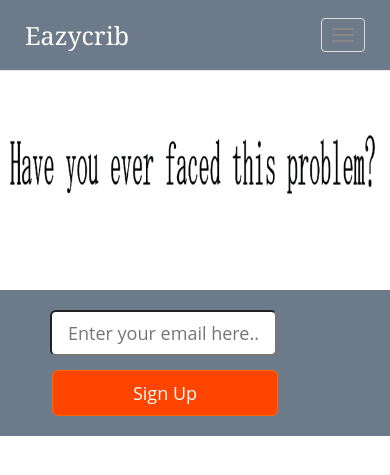
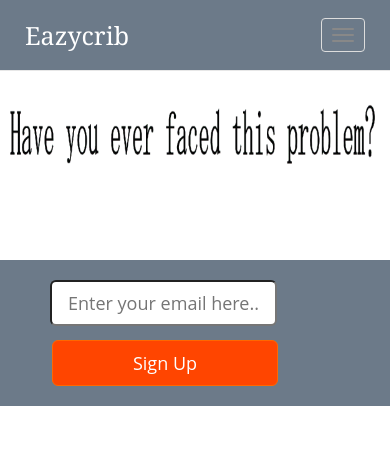
Before and after one commit to bernardAdark/eazycrib, a PHP site: page / in a window 390 px wide; the page is wider, and only the part inside the window is pictured. Shown: the top 475 px of that part. Run offline with PHP 8.4, Linux system fonts and the light colour scheme; some libraries are stand-ins or nearby versions.

Commit message:
Responsive

```diff
--- a/css/style.css
+++ b/css/style.css
@@ -131,7 +131,7 @@ h2 #signup-success #signup-error {
    	min-width: 130%;
    	margin-left: -50px;
    	margin-right: 0px;
-    margin-top: 80px;
+
    }
 
 .but {
@@ -141,8 +141,8 @@ h2 #signup-success #signup-error {
 }
 
  .em{
-  position: relative;
-  top:-20px;
+   margin-top: -20px;
+
  }
 
   .bgcolor{
```
